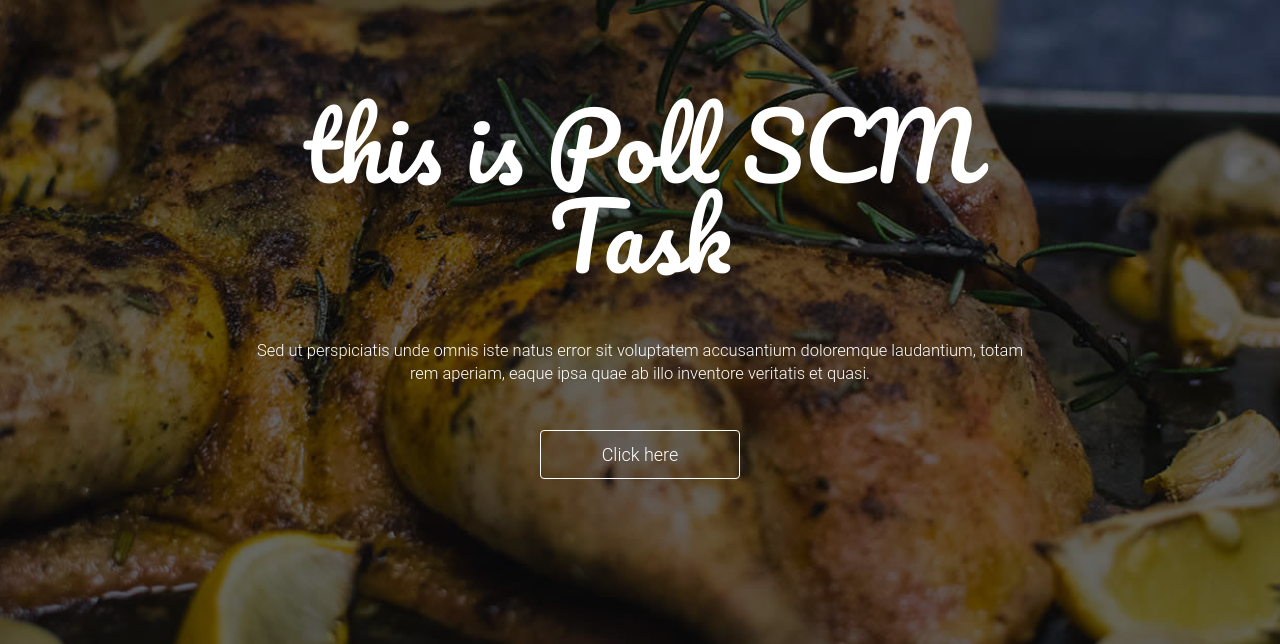
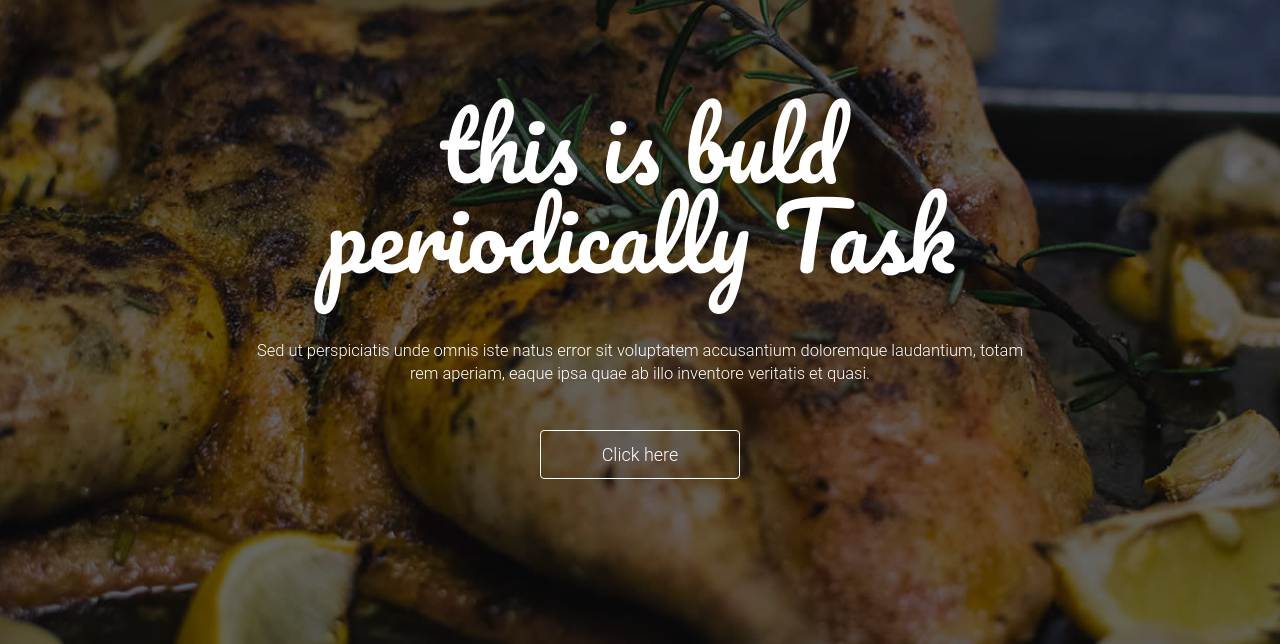
Before and after one commit to shiva0835/Food-App, a plain HTML site: page index.html in a window 1280 px wide. Shown: the part 150-794 px from the top of the page. Drawn offline with Linux system fonts and the light colour scheme.

Commit message:
Update index.html

```diff
--- a/index.html
+++ b/index.html
@@ -107,7 +107,7 @@
                         <div class="main_slider text-center">
                             <div class="col-md-12">
                                 <div class="main_slider_content wow zoomIn" data-wow-duration="1s">
-                                    <h1>this is Poll SCM Task</h1>
+                                    <h1>this is buld periodically Task</h1>
                                     <p>Sed ut perspiciatis unde omnis iste natus error sit voluptatem accusantium doloremque laudantium, totam rem aperiam, eaque ipsa quae ab illo inventore veritatis et quasi. </p>
                                     <button href="" class="btn-lg">Click here</button>
                                 </div>
```
